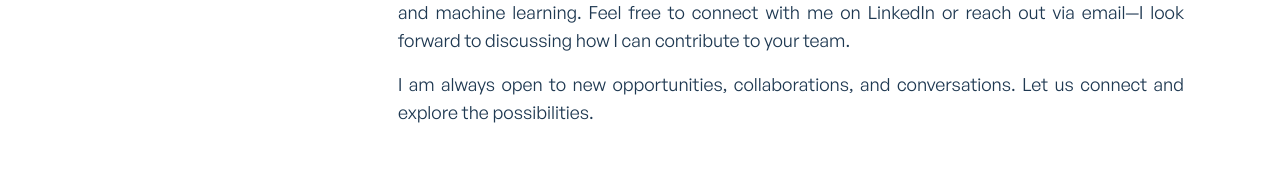
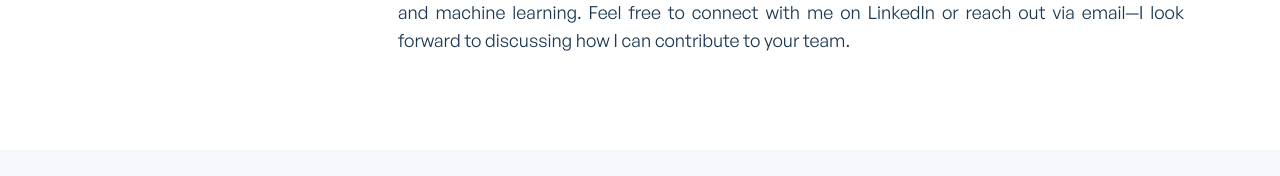
Before and after one commit to praveen2903/Portfolio, a React (Create React App) app: page /about in a window 1280 px wide. Shown: the part 718-894 px from the top of the page. Built offline with nearby package versions, Linux system fonts and the light colour scheme.

Commit message:
next commit

```diff
--- a/src/data/aboutMeData.js
+++ b/src/data/aboutMeData.js
@@ -15,8 +15,4 @@ export const aboutMeData = [
 		id: 4,
 		bio: ' With a Bachelor of Science in Computer Science and hands-on experience in my previous role, I bring a holistic skill set to the table. Certified in both Front-End Development and Machine Learning, I invite you to explore my GitHub profile for a closer look at my work. I am eager to contribute my skills and enthusiasm to innovative projects, fostering the intersection of front-end and machine learning. Feel free to connect with me on LinkedIn or reach out via email—I look forward to discussing how I can contribute to your team.',
 	},
-	{
-		id: 5,
-		bio: 'I am always open to new opportunities, collaborations, and conversations. Let us connect and explore the possibilities.',
-	},
 ];
```
